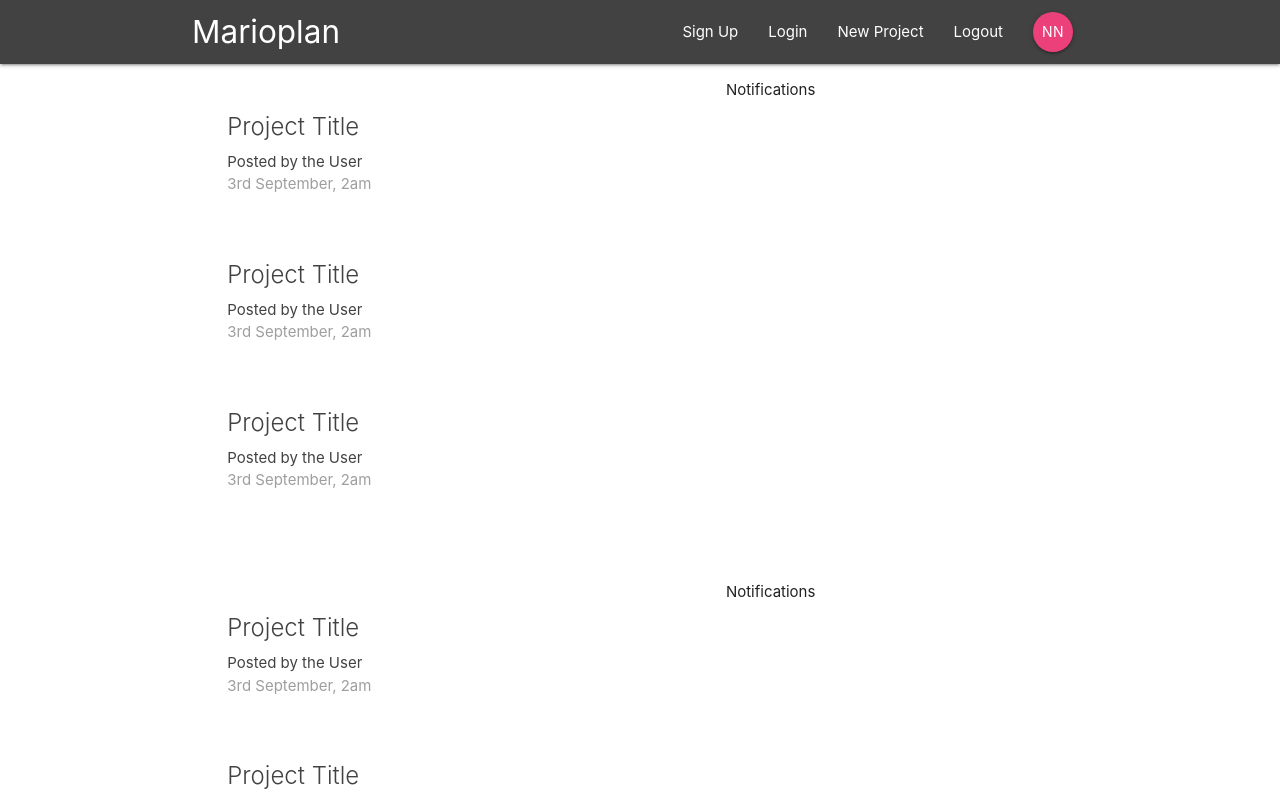
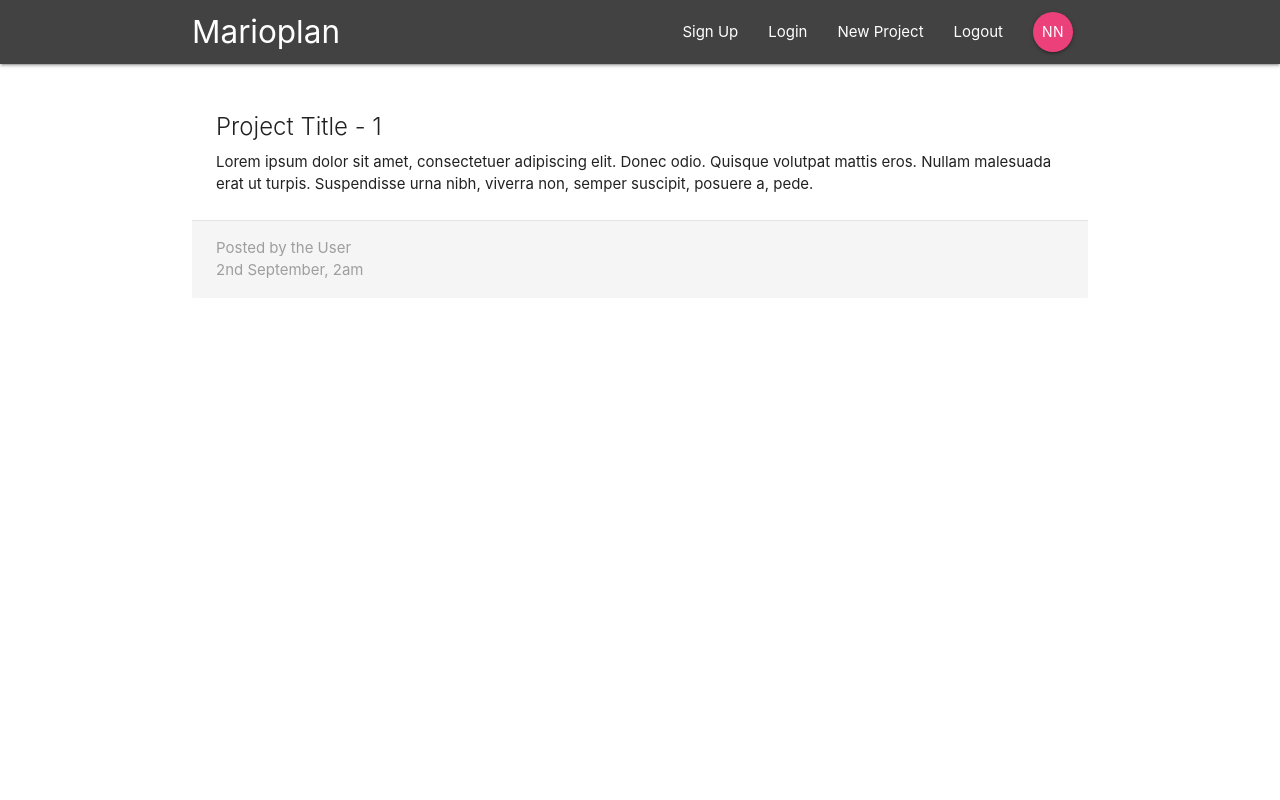
Before and after one commit to narek4241/react-redux-firebase-app, a React (Create React App) app: page /project/1 in a window 1280 px wide. Shown: the top 800 px of the page. Built offline with nearby package versions, Linux system fonts and the light colour scheme.

Commit message:
setup ProjectDetails, ProjectSummary comps

```diff
--- a/src/App.js
+++ b/src/App.js
@@ -1,20 +1,22 @@
 import React, { Component } from 'react';
-import { BrowserRouter, Route, Switch } from 'react-router-dom';
+import { BrowserRouter as Router, Route, Switch } from 'react-router-dom';
 import Dashboard from './components/dashboard/Dashboard';
 import Navbar from './components/layout/Navbar';
+import ProjectDetails from './components/projects/ProjectDetails';
 
 class App extends Component {
   render() {
     return (
       <div>
-        <BrowserRouter>
-          <Navbar />
-          <Switch>
-            {/* // */}
-            <Route exact to="/" component={Dashboard} />
-          </Switch>
-          <Dashboard />
-        </BrowserRouter>
+        <Router>
+          <div className="App">
+            <Navbar />
+            <Switch>
+              <Route exact path="/" component={Dashboard} />
+              <Route path="/project/:id" component={ProjectDetails} />
+            </Switch>
+          </div>
+        </Router>
       </div>
     );
   }
--- a/src/components/projects/ProjectDetails.jsx
+++ b/src/components/projects/ProjectDetails.jsx
@@ -0,0 +1,26 @@
+import React from 'react';
+
+const ProjectDetails = (props) => {
+  const { id } = props.match.params;
+  return (
+    <div className="project-details section container">
+      <div className="card z-depth-0">
+        <div className="card-content">
+          <div className="card-title">Project Title - {id}</div>
+          <p>
+            Lorem ipsum dolor sit amet, consectetuer adipiscing elit. Donec
+            odio. Quisque volutpat mattis eros. Nullam malesuada erat ut turpis.
+            Suspendisse urna nibh, viverra non, semper suscipit, posuere a,
+            pede.
+          </p>
+        </div>
+        <div className="card-action grey lighten-4 grey-text">
+          <div>Posted by the User</div>
+          <div>2nd September, 2am</div>
+        </div>
+      </div>
+    </div>
+  );
+};
+
+export default ProjectDetails;
--- a/src/components/projects/ProjectList.jsx
+++ b/src/components/projects/ProjectList.jsx
@@ -1,31 +1,13 @@
 import React from 'react';
+import ProjectSummary from './ProjectSummary';
 
 const ProjectList = () => {
   return (
     <div className="project-list section">
-      <div className="card z-depth-0 project-summary">
-        <div className="card-content grey-text text-darken-3">
-          <span className="card-title">Project Title</span>
-          <p>Posted by the User</p>
-          <p className="grey-text">3rd September, 2am</p>
-        </div>
-      </div>
-
-      <div className="card z-depth-0 project-summary">
-        <div className="card-content grey-text text-darken-3">
-          <span className="card-title">Project Title</span>
-          <p>Posted by the User</p>
-          <p className="grey-text">3rd September, 2am</p>
-        </div>
-      </div>
-
-      <div className="card z-depth-0 project-summary">
-        <div className="card-content grey-text text-darken-3">
-          <span className="card-title">Project Title</span>
-          <p>Posted by the User</p>
-          <p className="grey-text">3rd September, 2am</p>
-        </div>
-      </div>
+      <ProjectSummary />
+      <ProjectSummary />
+      <ProjectSummary />
+      <ProjectSummary />
     </div>
   );
 };
--- a/src/components/projects/ProjectSummary.jsx
+++ b/src/components/projects/ProjectSummary.jsx
@@ -0,0 +1,15 @@
+import React from 'react';
+
+const ProjectSummary = () => {
+  return (
+    <div className="card z-depth-0 project-summary">
+      <div className="card-content grey-text text-darken-3">
+        <span className="card-title">Project Title</span>
+        <p>Posted by the User</p>
+        <p className="grey-text">3rd September, 2am</p>
+      </div>
+    </div>
+  );
+};
+
+export default ProjectSummary;
```
